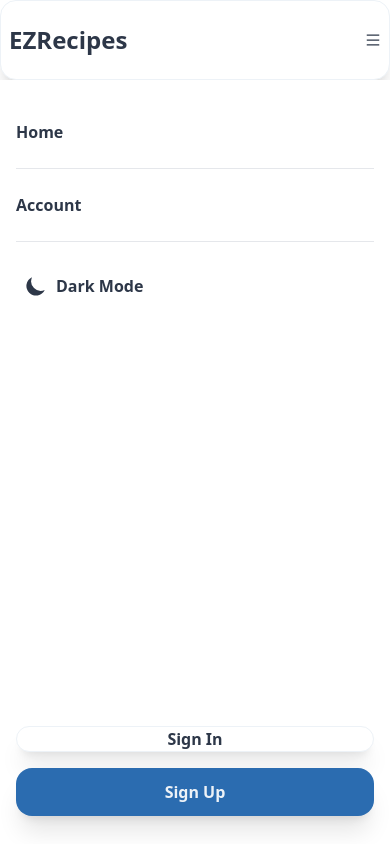
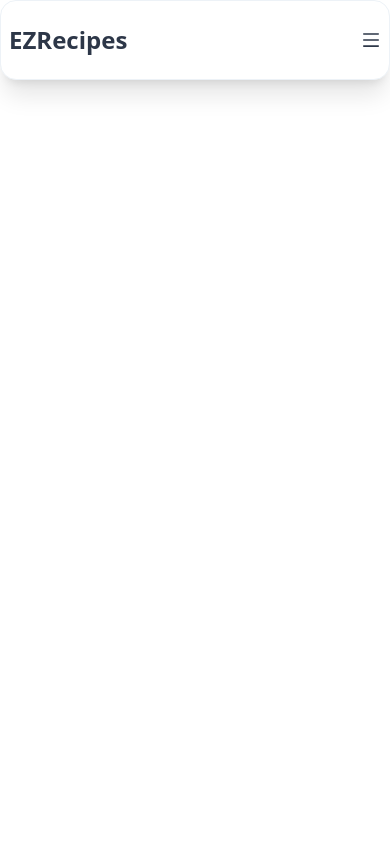
Before and after one commit to brianguyen97/ez-recipes, a React (Create React App) app: page / in a window 390 px wide. Built offline with nearby package versions, Linux system fonts and the light colour scheme.

Commit message:
add state to open and close mobile menu

```diff
--- a/src/components/Navbar.jsx
+++ b/src/components/Navbar.jsx
@@ -1,9 +1,15 @@
-import React from "react";
+import React, { useState } from "react";
 import { Link } from "react-router-dom";
 import ThemeToggle from "./ThemeToggle";
-import { AiOutlineMenu } from "react-icons/ai";
+import { AiOutlineMenu, AiOutlineClose } from "react-icons/ai";
 
 function Navbar() {
+  const [nav, setNav] = useState(false);
+
+  const handleNav = () => {
+    setNav(!nav);
+  };
+
   return (
     <div className="rounded-div flex items-center justify-between h-20 font-bold">
       <Link to="/">
@@ -24,11 +30,17 @@ function Navbar() {
         </Link>
       </div>
       {/* Menu Icon */}
-      <div className="block md:hidden cursor pointer z-10">
-        <AiOutlineMenu />
+      <div onClick={handleNav} className="block md:hidden cursor pointer z-10">
+        {nav ? <AiOutlineClose size={20} /> : <AiOutlineMenu size={20} />}
       </div>
       {/* Mobile Menu */}
-      <div className="md:hidden fixed left-0 top-20 flex flex-col items-center justify-between w-full h-[90%] bg-primary ease-in duration-300 z-10">
+      <div
+        className={
+          nav
+            ? "md:hidden fixed left-0 top-20 flex flex-col items-center justify-between w-full h-[90%] bg-primary ease-in duration-300 z-10"
+            : "fixed left-[-100%] top-20 h-[90%] flex flex-col items-center justify-between ease-in duration-300"
+        }
+      >
         <ul className="w-full p-4">
           <li className="border-b py-6">
             <Link to="/Home">Home</Link>
```
